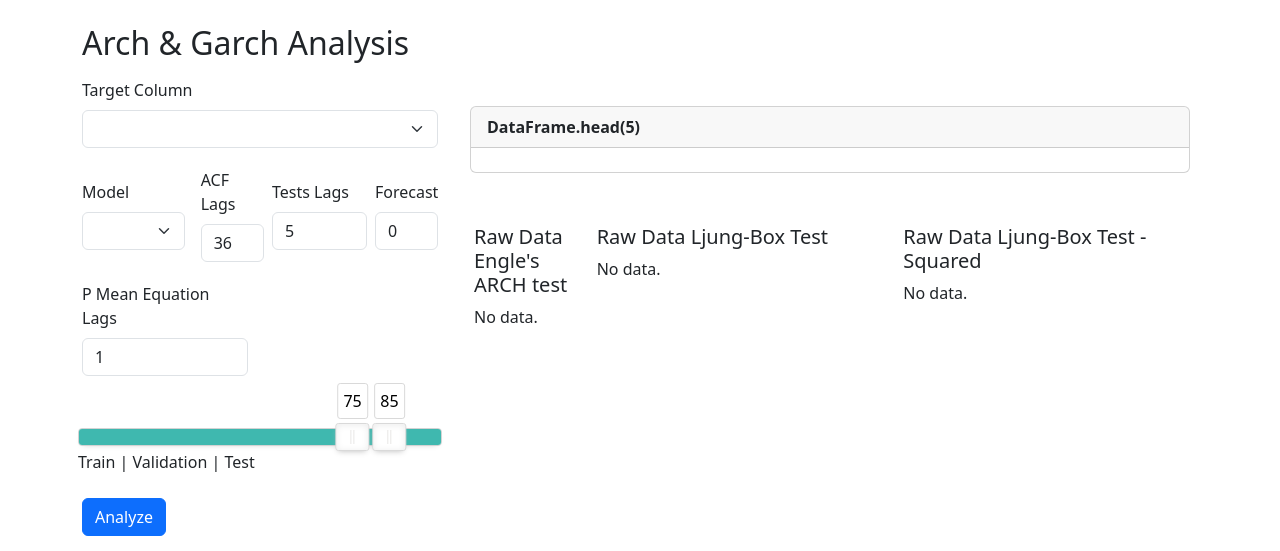
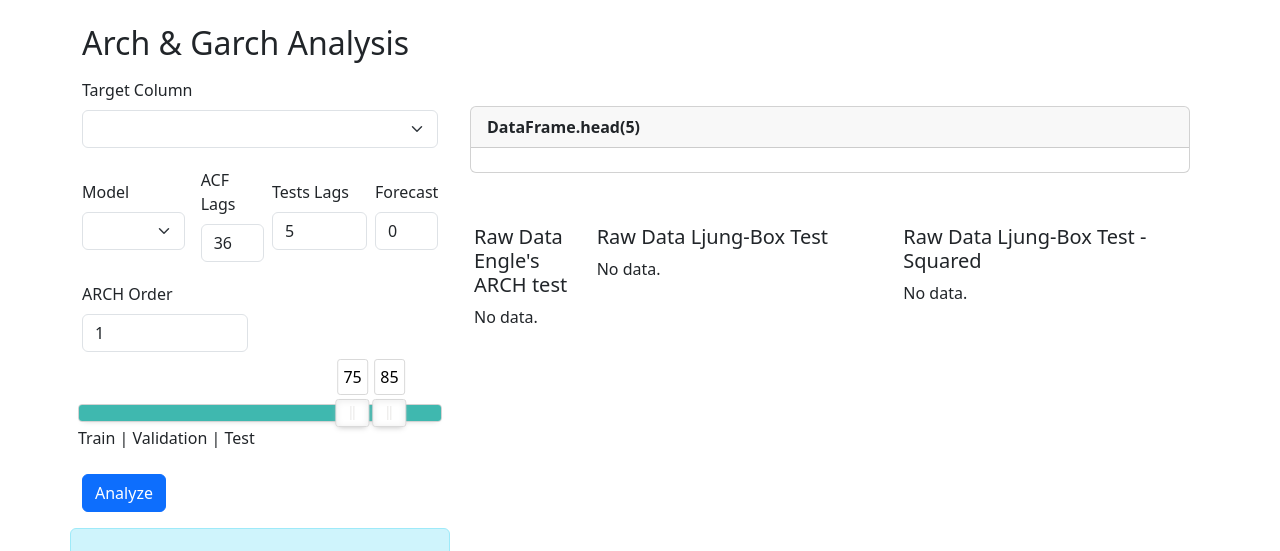
Before and after one commit to daniel-tomaszuk/data-science-web-tool, a Django app: template data_science_web_tool/garch/templates/garch/details.html in a window 1280 px wide. Shown: the top 551 px of the page. Run offline with Django 5.2, Linux system fonts and the light colour scheme; the template is opened without the code that fills it, so the values that code supplies are empty; some libraries are stand-ins or nearby versions.

Commit message:
Update arch / garch parameters names. Migrate.

```diff
--- a/data_science_web_tool/garch/models.py
+++ b/data_science_web_tool/garch/models.py
@@ -40,8 +40,8 @@ class GarchResult(models.Model):
     model_fit_ljung_box_test_results = models.JSONField(blank=True, null=True)
     model_fit_ljung_box_test_results_squared = models.JSONField(blank=True, null=True)
 
-    p_mean_equation_lags = models.IntegerField(default=0)
-    q_variance_equation_lags = models.IntegerField(null=True, blank=True)
+    arch_order = models.IntegerField(default=0)
+    garch_order = models.IntegerField(null=True, blank=True)
 
     model_result_resid = models.JSONField(blank=True, null=True)
     model_result_conditional_volatility = models.JSONField(blank=True, null=True)
--- a/data_science_web_tool/garch/templates/garch/details.html
+++ b/data_science_web_tool/garch/templates/garch/details.html
@@ -79,10 +79,10 @@
                 <div class="row">
                     <!-- P-mean equation lags -->
                     <div class="col-6">
-                        <label for="pMeanEquationLags" class="form-label">P Mean Equation Lags</label>
-                        <input type="number" class="form-control" id="pMeanEquationLags" name="p_mean_equation_lags"
-                               {% if p_mean_equation_lags %}
-                                   value="{{ p_mean_equation_lags }}"
+                        <label for="archOrder" class="form-label">ARCH Order</label>
+                        <input type="number" class="form-control" id="archOrder" name="arch_order"
+                               {% if arch_order %}
+                                   value="{{ arch_order }}"
                                {% else %}
                                    value="1"
                                {% endif %}
@@ -90,11 +90,11 @@
                     </div>
                     <!-- Q-variance equation lags -->
                     <div class="col-6">
-                        <div id="qVarianceEquationLagsWrapper" style="opacity: 0; pointer-events: none; transition: opacity 0.3s;">
-                            <label for="qVarianceEquationLags" class="form-label">Q Variance Equation Lags</label>
-                            <input type="number" class="form-control" id="qVarianceEquationLags" name="q_variance_equation_lags"
-                                   {% if q_variance_equation_lags %}
-                                       value="{{ q_variance_equation_lags }}"
+                        <div id="garchOrder" style="opacity: 0; pointer-events: none; transition: opacity 0.3s;">
+                            <label for="qVarianceEquationLags" class="form-label">GARCH Order</label>
+                            <input type="number" class="form-control" id="qVarianceEquationLags" name="garch_order"
+                                   {% if garch_order %}
+                                       value="{{ garch_order }}"
                                    {% else %}
                                        value="0"
                                    {% endif %}
@@ -294,7 +294,7 @@
             {% endif %}
             {% if summary %}
                 <div class="card mb-4 overflow-visible h-auto" style="max-height: none;">
-                    <div class="card-header text-center"><strong>Model {{ used_model_type|upper }}({{ p_mean_equation_lags }}, {{ q_variance_equation_lags }}) Summary</strong></div>
+                    <div class="card-header text-center"><strong>Model {{ used_model_type|upper }}({{ arch_order }}, {{ garch_order }}) Summary</strong></div>
                     <div class="card-body overflow-visible h-auto" style="max-height: none;">
                         <div class="row mt-4">
                             <div class="col-7 m-0 p-0">
@@ -318,7 +318,7 @@
                             </div>
                             <div class="col-5 m-0 p-0">
                                 <div>
-                                    <h5>Model {{ used_model_type|upper }}({{ p_mean_equation_lags }}, {{ q_variance_equation_lags }}) Data Engle's ARCH test</h5>
+                                    <h5>Model {{ used_model_type|upper }}({{ arch_order }}, {{ garch_order }}) Data Engle's ARCH test</h5>
                                     {% if model_fit_engle_arch_test_results %}
                                         <p class="m-1">P-Value: {{ model_fit_engle_arch_test_results.p_value|floatformat:6 }}</p>
                                         <p class="m-1">LM Statistics: {{ model_fit_engle_arch_test_results.lm_statistics|floatformat:2 }}</p>
@@ -333,7 +333,7 @@
                                 </div>
                                 <hr>
                                 <div>
-                                    <h5>Model {{ used_model_type|upper }}({{ p_mean_equation_lags }}, {{ q_variance_equation_lags }}) Data Ljung-Box Test</h5>
+                                    <h5>Model {{ used_model_type|upper }}({{ arch_order }}, {{ garch_order }}) Data Ljung-Box Test</h5>
                                     {% if model_fit_ljung_box_test_results %}
                                         <table class="table table-bordered table-striped table-hover align-middle">
                                             <thead class="table-light">
@@ -366,7 +366,7 @@
                                 </div>
                                 <hr>
                                 <div>
-                                    <h5>Model {{ used_model_type|upper }}({{ p_mean_equation_lags }}, {{ q_variance_equation_lags }}) Data Ljung-Box Test - Squared</h5>
+                                    <h5>Model {{ used_model_type|upper }}({{ arch_order }}, {{ garch_order }}) Data Ljung-Box Test - Squared</h5>
                                     {% if model_fit_ljung_box_test_results_squared %}
                                         <table class="table table-bordered table-striped table-hover align-middle">
                                             <thead class="table-light">
@@ -404,7 +404,7 @@
             {% endif %}
             {% if time_series_acf_log_diffs_img_model_result %}
                 <div class="card mb-4">
-                    <div class="card-header text-center"><strong>Model {{ used_model_type|upper }}({{ p_mean_equation_lags }}, {{ q_variance_equation_lags }}) Result ACF of Log Diffs</strong></div>
+                    <div class="card-header text-center"><strong>Model {{ used_model_type|upper }}({{ arch_order }}, {{ garch_order }}) Result ACF of Log Diffs</strong></div>
                     <div class="card-body">
                         <img id="plotLogDiffsAcf"
                              src="{{ time_series_acf_log_diffs_img_model_result }}"
@@ -426,7 +426,7 @@
             {% endif %}
             {% if time_series_acf_log_diffs_img_squared_model_result %}
                 <div class="card mb-4">
-                    <div class="card-header text-center"><strong>Model {{ used_model_type|upper }}({{ p_mean_equation_lags }}, {{ q_variance_equation_lags }}) Result ACF of Log Diffs Squared</strong></div>
+                    <div class="card-header text-center"><strong>Model {{ used_model_type|upper }}({{ arch_order }}, {{ garch_order }}) Result ACF of Log Diffs Squared</strong></div>
                     <div class="card-body">
                         <img id="plotLogDiffsAcfToPower"
                              src="{{ time_series_acf_log_diffs_img_squared_model_result }}"
@@ -447,7 +447,7 @@
             {% endif %}
             {% if forecast_plot %}
                 <div class="card mb-4">
-                    <div class="card-header text-center"><strong>Model {{ used_model_type|upper }}({{ p_mean_equation_lags }}, {{ q_variance_equation_lags }}) Forecast Plot</strong></div>
+                    <div class="card-header text-center"><strong>Model {{ used_model_type|upper }}({{ arch_order }}, {{ garch_order }}) Forecast Plot</strong></div>
                     <div class="card-body text-center">
                         <img id="plotLogDiffsAcfToPower"
                              src="{{ forecast_plot }}"
@@ -459,7 +459,7 @@
             {% endif %}
             {% if forecast_plot_zoomed %}
                 <div class="card mb-4">
-                    <div class="card-header text-center"><strong>Model {{ used_model_type|upper }}({{ p_mean_equation_lags }}, {{ q_variance_equation_lags }}) Forecast Plot</strong></div>
+                    <div class="card-header text-center"><strong>Model {{ used_model_type|upper }}({{ arch_order }}, {{ garch_order }}) Forecast Plot</strong></div>
                     <div class="card-body text-center">
                         <img id="plotLogDiffsAcfToPower"
                              src="{{ forecast_plot_zoomed }}"
@@ -584,13 +584,13 @@
 <script>
     const modelTypeSelect = document.getElementById("modelType");
     function toggleQVarianceEquationLags() {
-        const qVarianceEquationLagsWrapper = document.getElementById("qVarianceEquationLagsWrapper");
+        const garchOrder = document.getElementById("garchOrder");
         if (modelTypeSelect.value === "garch") {
-            qVarianceEquationLagsWrapper.style.opacity = "1";
-            qVarianceEquationLagsWrapper.style.pointerEvents = "auto";
+            garchOrder.style.opacity = "1";
+            garchOrder.style.pointerEvents = "auto";
         } else {
-            qVarianceEquationLagsWrapper.style.opacity = "0";
-            qVarianceEquationLagsWrapper.style.pointerEvents = "none";
+            garchOrder.style.opacity = "0";
+            garchOrder.style.pointerEvents = "none";
         }
     }
     modelTypeSelect.addEventListener("change", toggleQVarianceEquationLags);
```
Also changed, not shown: data_science_web_tool/garch/handlers/garch_time_series.py (+10 -10 lines), data_science_web_tool/garch/serializers/serializers.py (+7 -4 lines), data_science_web_tool/garch/views.py (+12 -16 lines), data_science_web_tool/garch/migrations/0014_rename_p_mean_equation_lags_garchresult_arch_order_and_more.py (added).
